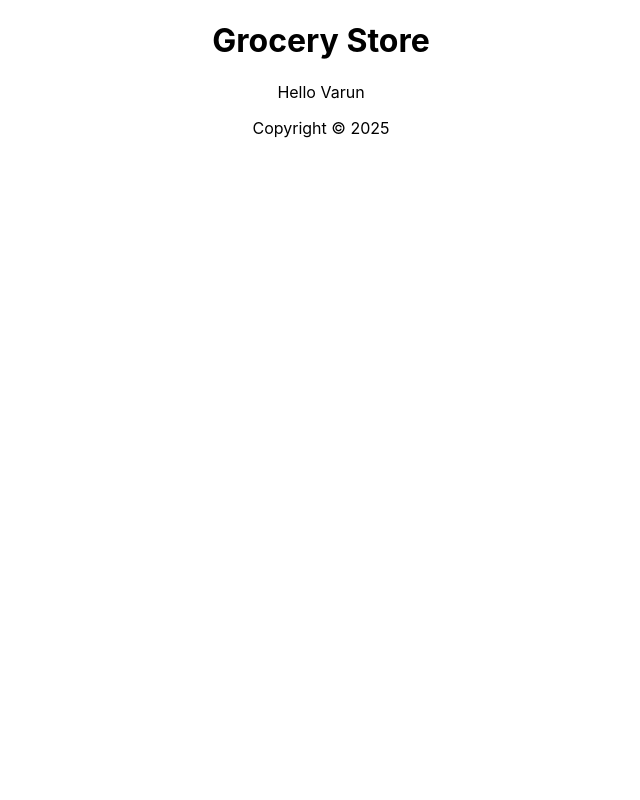
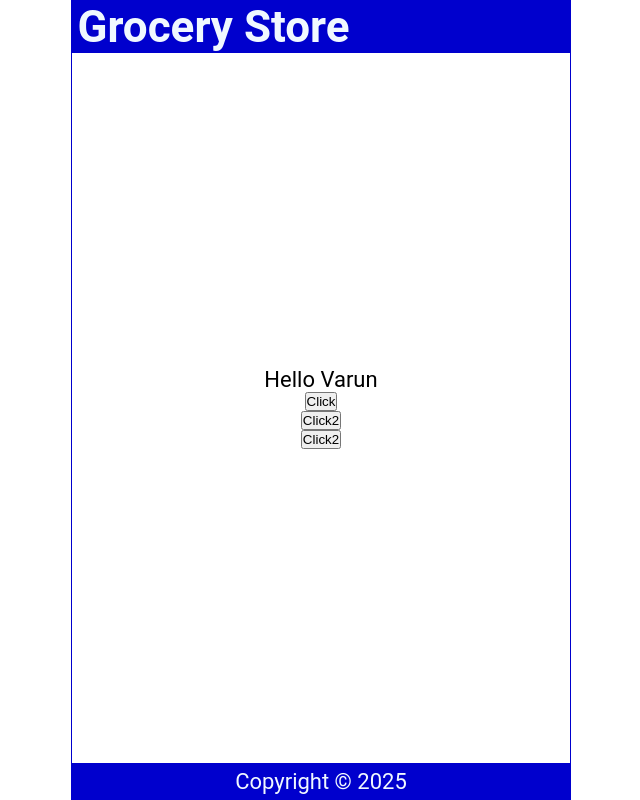
Before and after one commit to yaramvarun9/levin1, a React (Create React App) app: page / in a window 1280 px wide. Shown: the whole page, without its empty margins (319-959 px from the left). Built offline with nearby package versions, Linux system fonts and the light colour scheme.

Commit message:
click events

```diff
--- a/src/App.css
+++ /dev/null
@@ -1,38 +0,0 @@
-.App {
-  text-align: center;
-}
-
-.App-logo {
-  height: 40vmin;
-  pointer-events: none;
-}
-
-@media (prefers-reduced-motion: no-preference) {
-  .App-logo {
-    animation: App-logo-spin infinite 20s linear;
-  }
-}
-
-.App-header {
-  background-color: #282c34;
-  min-height: 100vh;
-  display: flex;
-  flex-direction: column;
-  align-items: center;
-  justify-content: center;
-  font-size: calc(10px + 2vmin);
-  color: white;
-}
-
-.App-link {
-  color: #61dafb;
-}
-
-@keyframes App-logo-spin {
-  from {
-    transform: rotate(0deg);
-  }
-  to {
-    transform: rotate(360deg);
-  }
-}
--- a/src/App.js
+++ b/src/App.js
@@ -1,4 +1,3 @@
-import './App.css';
 import Header from './Header';
 import Content from './Content';
 import Footer from './Footer';
--- a/src/Content.js
+++ b/src/Content.js
@@ -4,13 +4,25 @@
   const changeName = () =>{
     return "Varun";
   }
+  const handleClick = () =>{
+    console.log("You Clicked Here");
+  }
+  const handleClick2 = (name) =>{
+    console.log(`${name} Clicked`);
+  }
+  const handleClick3 = (e) =>{
+    console.log(e);
+    console.log(e.target);
+  }
 
   return (
     <main>
-        <p>
+        <p onDoubleClick={handleClick}>
             Hello {changeName()}
         </p>
-
+        <button onClick={handleClick}>Click</button>
+        <button onClick={()=> handleClick2('Varun')}>Click2</button>
+        <button onClick={(e)=> handleClick3(e)}>Click2</button>
     </main>
   )
 }
--- a/src/index.css
+++ b/src/index.css
@@ -1,13 +1,59 @@
+* {
+  margin: 0;
+  padding: 0;
+  box-sizing: border-box;
+}
+
+html {
+  font-size: 22px;
+}
+
 body {
-  margin: 0;
-  font-family: -apple-system, BlinkMacSystemFont, 'Segoe UI', 'Roboto', 'Oxygen',
+  min-height: 100vh;
+  font-family: 'Roboto', 'Oxygen',
     'Ubuntu', 'Cantarell', 'Fira Sans', 'Droid Sans', 'Helvetica Neue',
     sans-serif;
   -webkit-font-smoothing: antialiased;
   -moz-osx-font-smoothing: grayscale;
 }
 
-code {
-  font-family: source-code-pro, Menlo, Monaco, Consolas, 'Courier New',
-    monospace;
+.App {
+  display: flex;
+  flex-direction: column;
+  justify-content: center;
+  align-items: center;
+  height: 100vh;
+  width: 100%;
+  max-width: 500px;
+  border: 1px solid mediumblue;
+  margin: auto;
 }
+
+header {
+  width: 100%;
+  padding: 0 0.25em;
+  background-color: mediumblue;
+  color: aliceblue;
+  display: flex;
+  justify-content: space-between;
+  align-items: center;
+}
+
+main {
+  width: 100%;
+  display: flex;
+  flex-direction: column;
+  flex-grow: 1;
+  justify-content: center;
+  align-items: center;
+  overflow-y: auto;
+}
+
+footer {
+  width: 100%;
+  padding: 0.25em;
+  background-color: mediumblue;
+  color: aliceblue;
+  display: grid;
+  place-content: center;
+}
```
Also changed, not shown: src/logo.svg (deleted).
